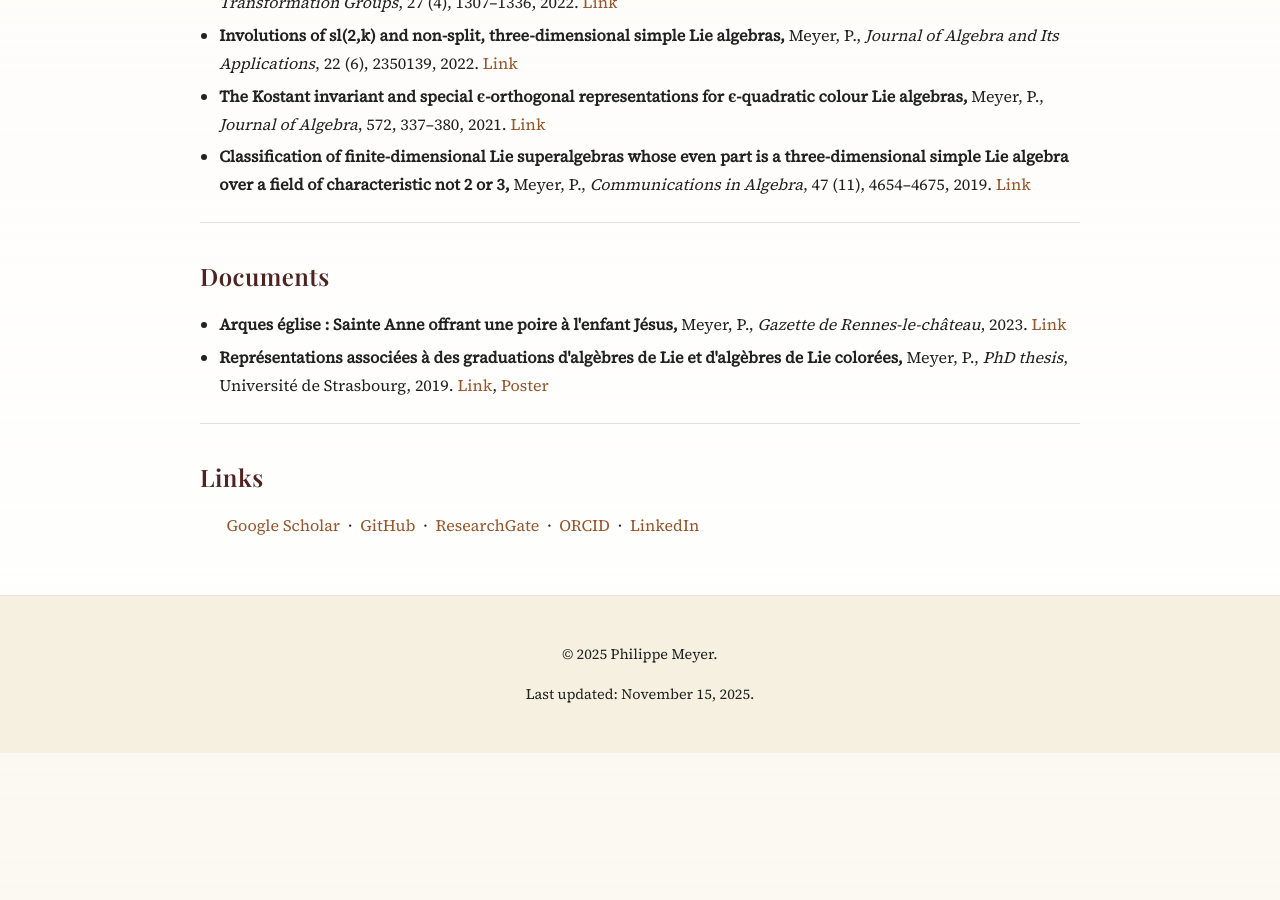
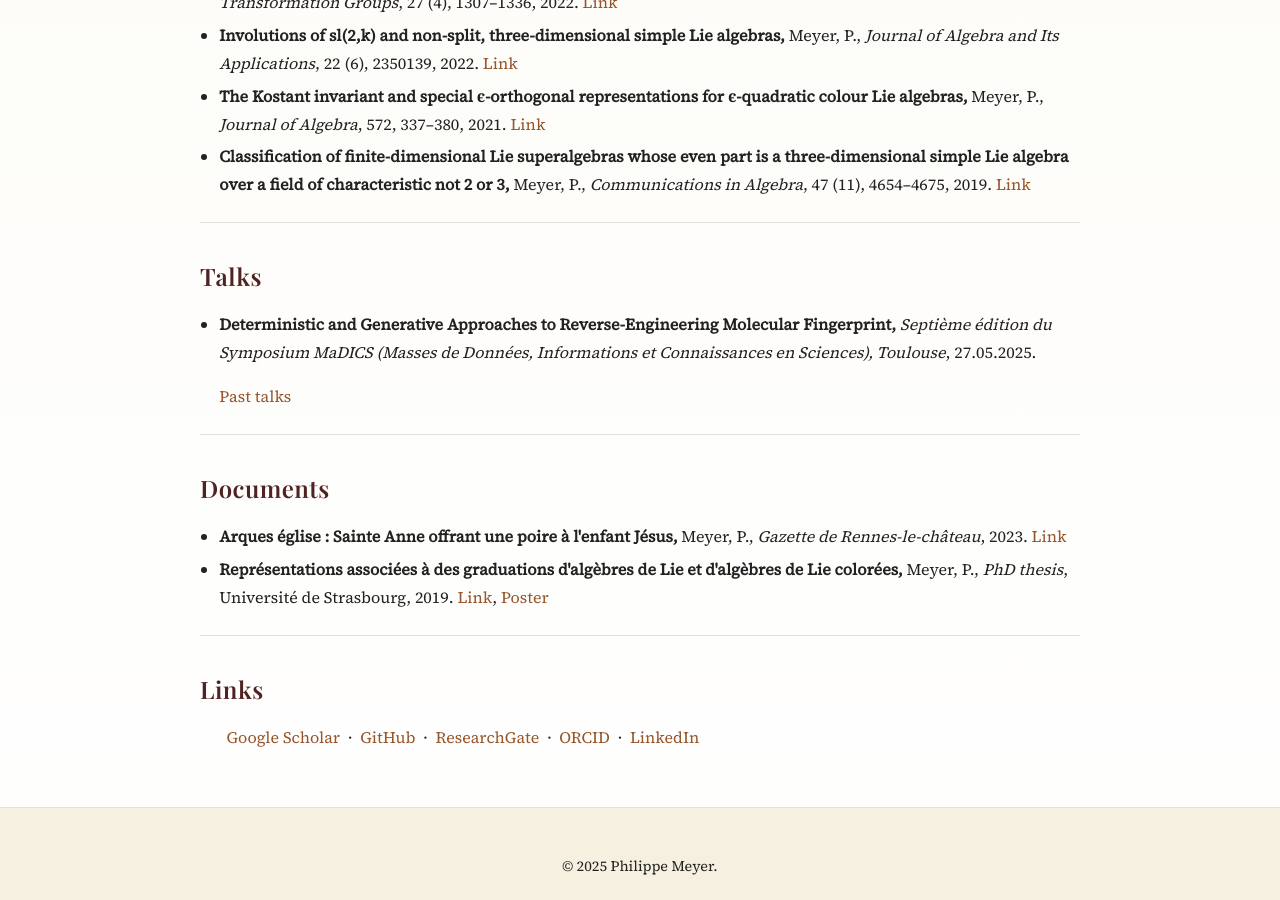
Before and after one commit to PhilippeMeyer68/philippemeyer68.github.io, a Jekyll site: the page built from index.md, in a window 1280 px wide and 900 px high, scrolled down 1255 px. Built offline with Jekyll 4.4.1, drawn with Linux system fonts in a browser that asks for light colours; before the commit the page ends 2008 px from its top, so only the background shows below that.

Commit message:
feat: talks

```diff
--- a/index.md
+++ b/index.md
@@ -127,6 +127,20 @@ title: "Home"
 
 <section class="section">
   <div class="section-header">
+    <h3 class="section-title">Talks</h3>
+  </div>
+  <ul>
+<li>
+  <strong>Deterministic and Generative Approaches to Reverse-Engineering Molecular Fingerprint, </strong>
+  <em>Septième édition du Symposium MaDICS (Masses de Données, Informations et Connaissances en Sciences), Toulouse</em>, 27.05.2025.
+</li>
+<p><a href="{{ '/past-talks/' | relative_url }}">Past talks</a></p>
+
+</ul>
+</section>
+
+<section class="section">
+  <div class="section-header">
     <h3 class="section-title">Documents</h3>
   </div>
   <ul>
```
Also changed, not shown: past-talks.md (added, +86 -0 lines).
